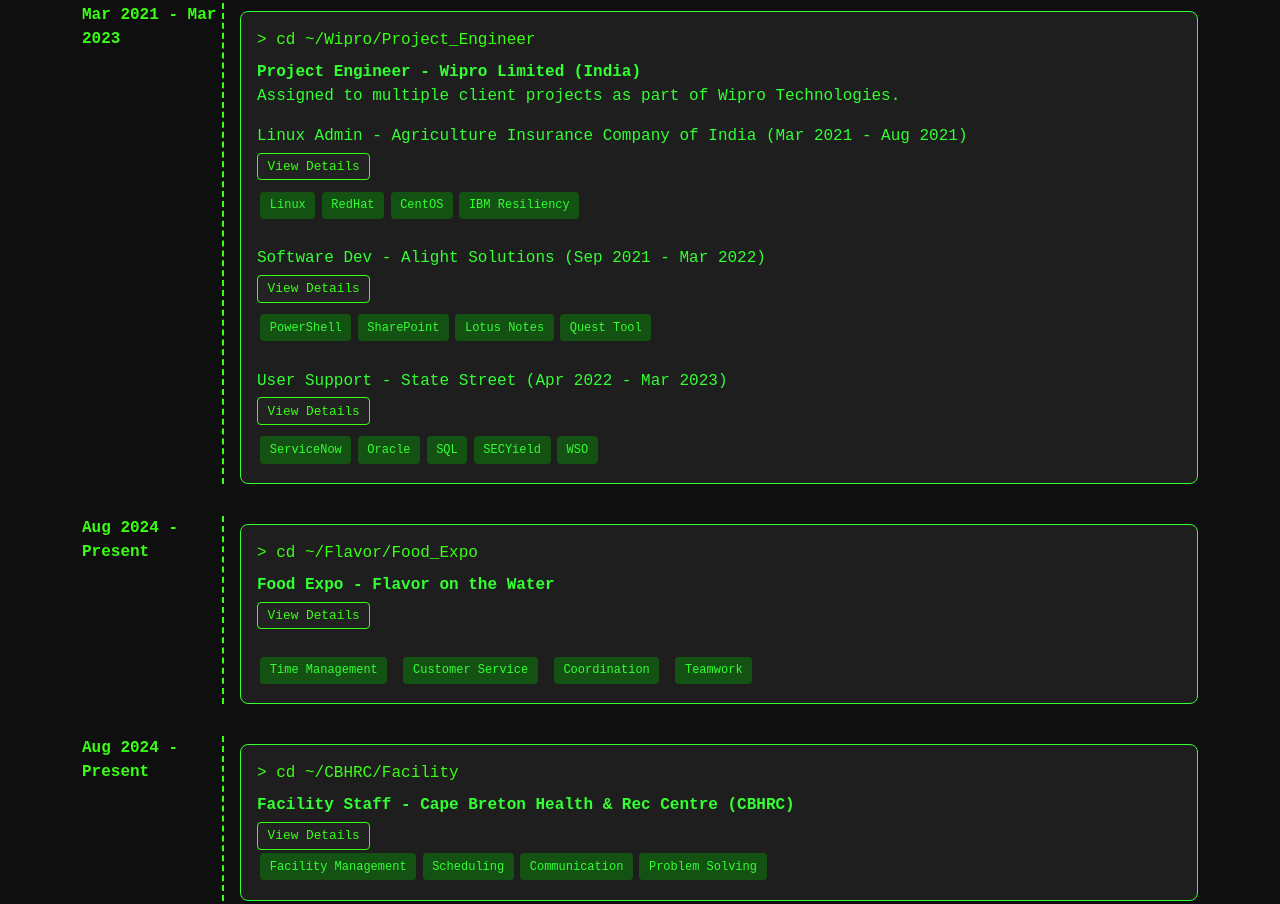
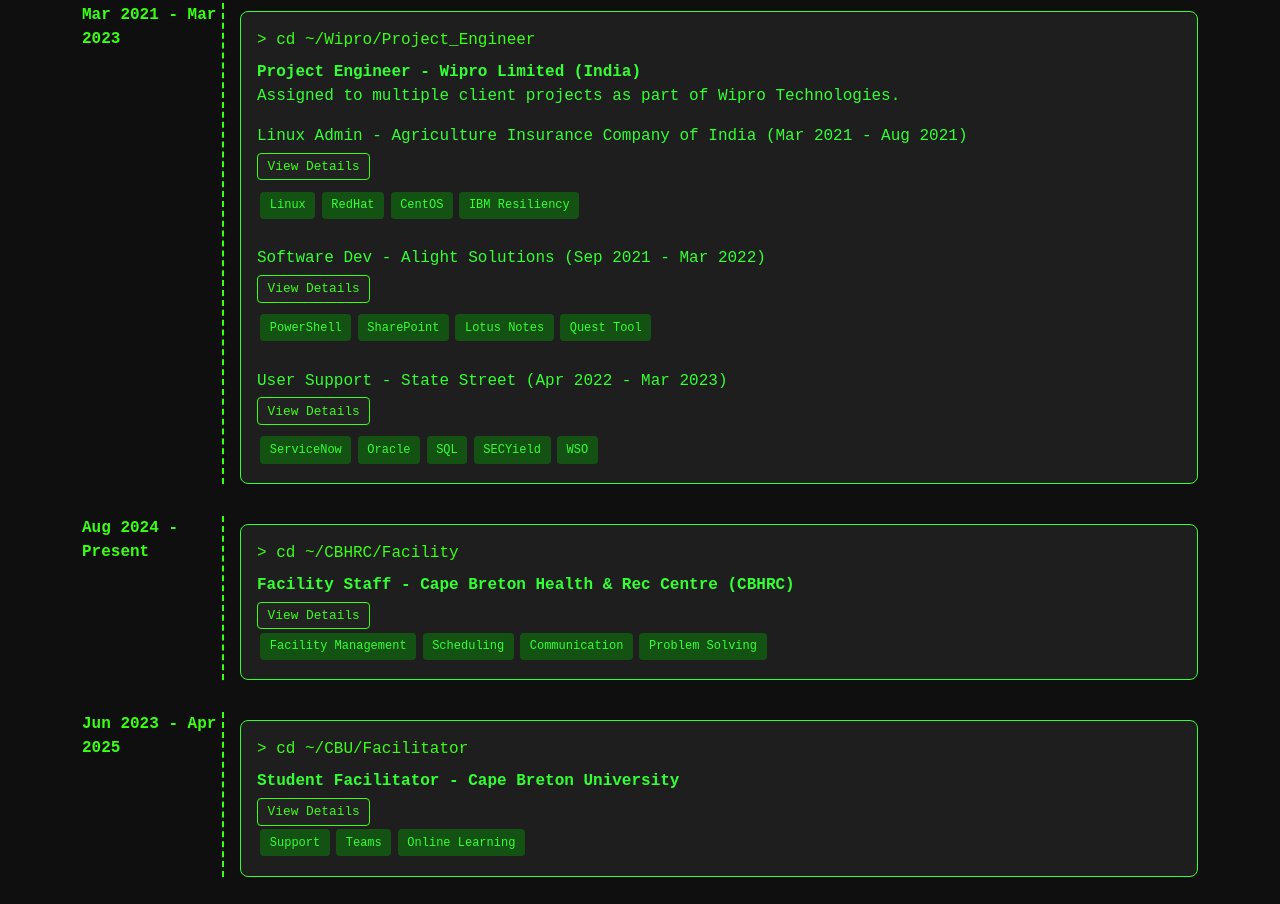
Before and after one commit to vikas1049/terminal-resume, a website: page pages/experience.html in a window 1280 px wide. Shown: the part 286-1190 px from the top of the page. Drawn offline with nearby package versions, Linux system fonts and the light colour scheme.

Commit message:
Update experience.html

```diff
--- a/pages/experience.html
+++ b/pages/experience.html
@@ -157,31 +157,6 @@
       </div>
     </div>
 
-    <div class="timeline-entry">
-      <div class="timeline-date">Aug 2024 - Present</div>
-      <div class="timeline-content">
-        <div class="terminal-card">
-          <div class="terminal-header">> cd ~/Flavor/Food_Expo</div>
-          <strong>Food Expo - Flavor on the Water</strong>
-          <div>
-          <button class="btn-toggle" onclick="toggleOnlyThis(this)">View Details</button>
-          <div class="details">
-            <ul>
-              <li>Supported fast-paced kitchen and service operations</li>
-              <li>Ensured timely delivery and communication across teams</li>
-              <li>Maintained cleanliness and followed food safety protocols</li>
-            </ul>
-          </div> </div>
-          <br>
-          <div>
-            <span class="tag">Time Management</span>
-            <span class="tag">Customer Service</span>
-            <span class="tag">Coordination</span>
-            <span class="tag">Teamwork</span>
-          </div>
-        </div>
-      </div>
-    </div>
 
 
 
```
